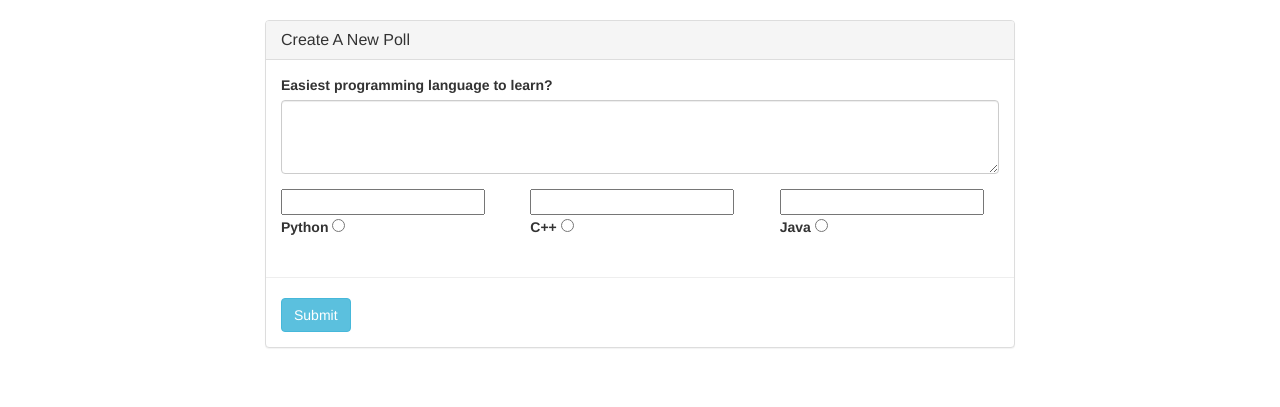
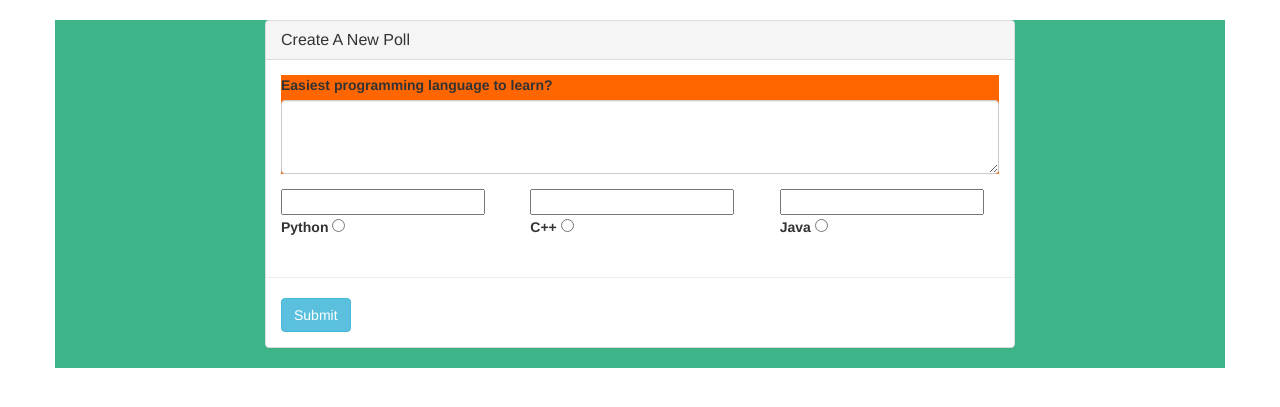
Before and after one commit to aalshawa97/LatestPolls, a Django app: page /create/ in a window 1280 px wide. Shown: the part 52-459 px from the top of the page. Run offline with Django 4.2, Linux system fonts and the light colour scheme; some libraries are stand-ins or nearby versions.

Commit message:
Added color to create page!

```diff
--- a/pages/templates/create.html
+++ b/pages/templates/create.html
@@ -5,7 +5,7 @@
 {% block title %}Create Poll{% endblock %}
 
 {% block main %}
-<div class="row">
+<div class="row" style="background-color: #3EB489;">
     <div class="col-lg-8 col-lg-offset-2">
         <div class="panel panel-default">
             <div class="panel-heading">
@@ -16,7 +16,7 @@
                 <div class="panel-body">
                     <div class="row">
                         <div class="col-lg-12">
-                            <div class="form-group">
+                            <div class="form-group" style="background-color: #ff6600;">
                                 <label for="question">Easiest programming language to learn?</label>
                                 {% render_field form.question class="form-control" rows="3" %}
                             </div>
```
Also changed, not shown: db.sqlite3.
